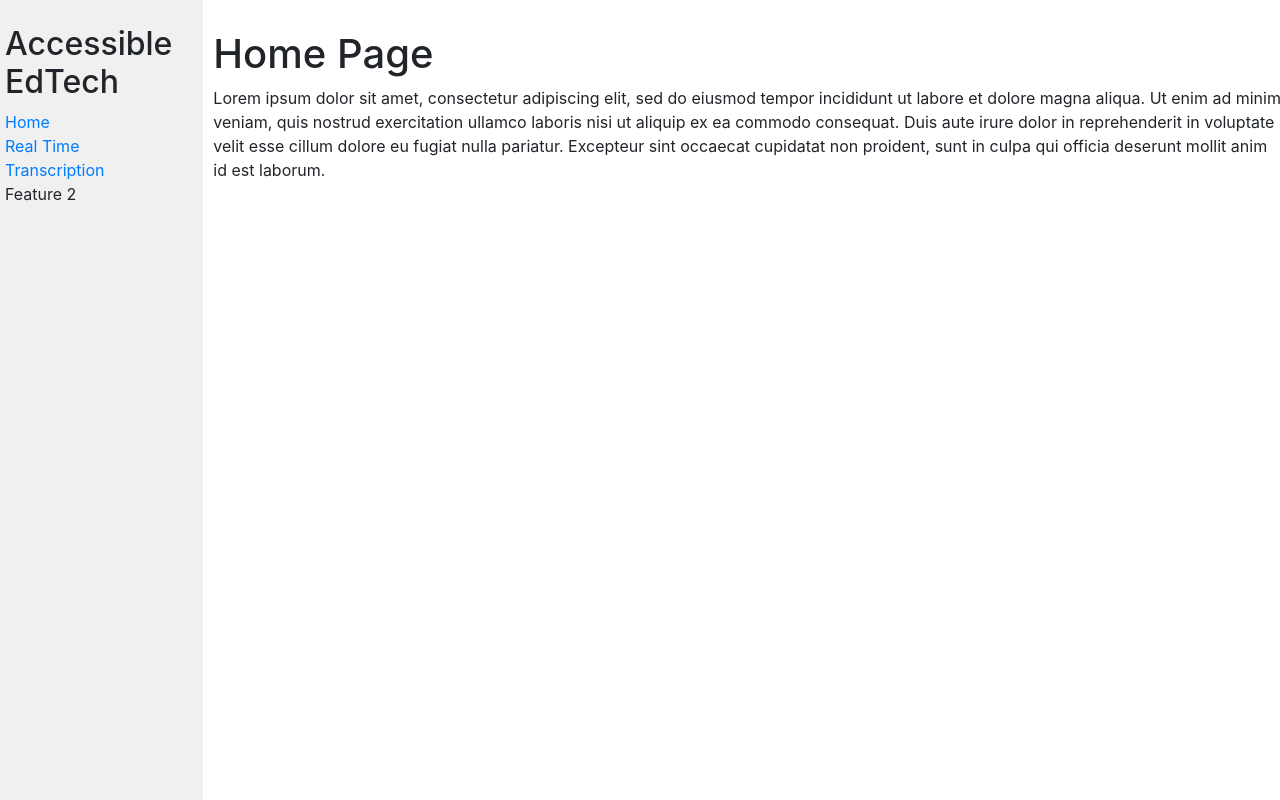
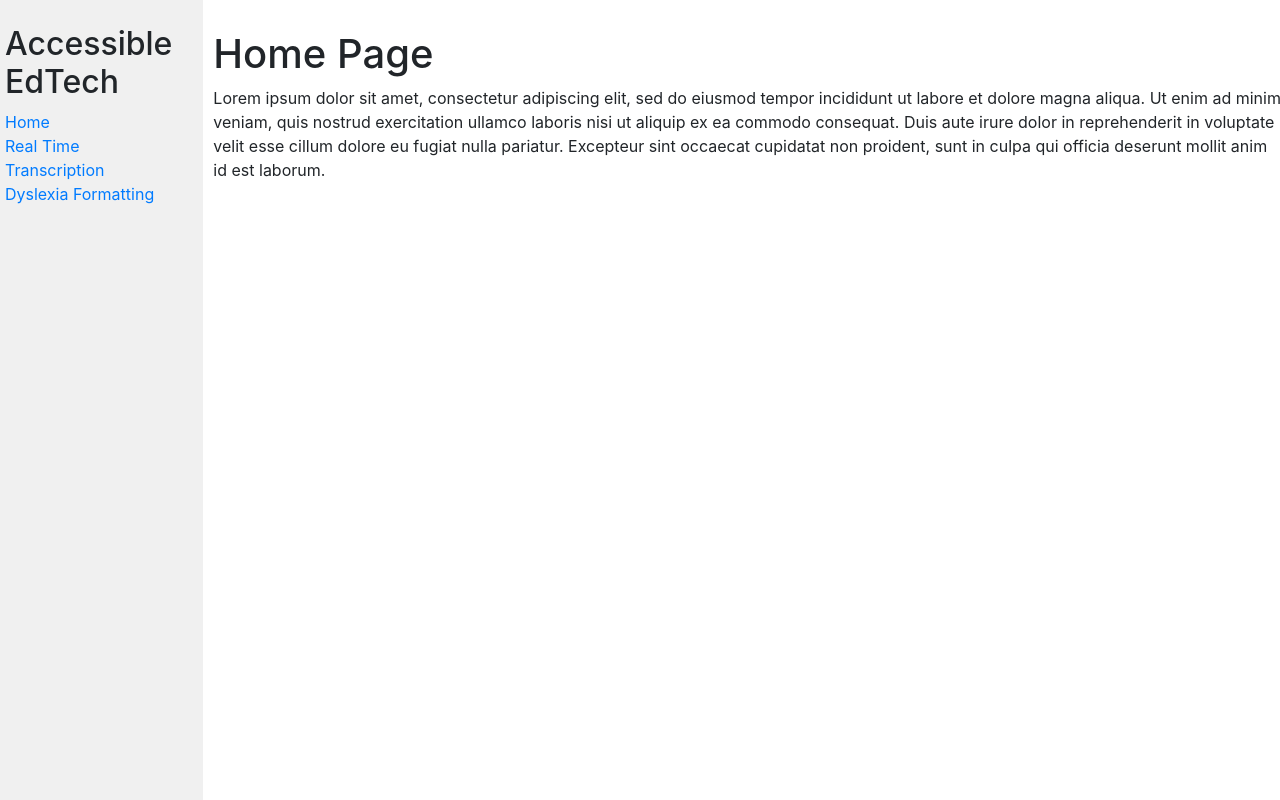
Before and after one commit to lucasnye/Cashiers-in-making, a Django app: page / in a window 1280 px wide. Run offline with Django 5.2, Linux system fonts and the light colour scheme; some libraries are stand-ins or nearby versions.

Commit message:
Update layout.html

```diff
--- a/edtech/templates/edtech/layout.html
+++ b/edtech/templates/edtech/layout.html
@@ -19,7 +19,7 @@
                     <a href="{% url 'rtt' %}">Real Time Transcription</a>
                 </div>
                 <div>
-                    Feature 2
+                    <a href="{% url 'dyslexia_upload' %}">Dyslexia Formatting</a>
                 </div>
                 {% block nav %}
                 {% endblock %}
```
